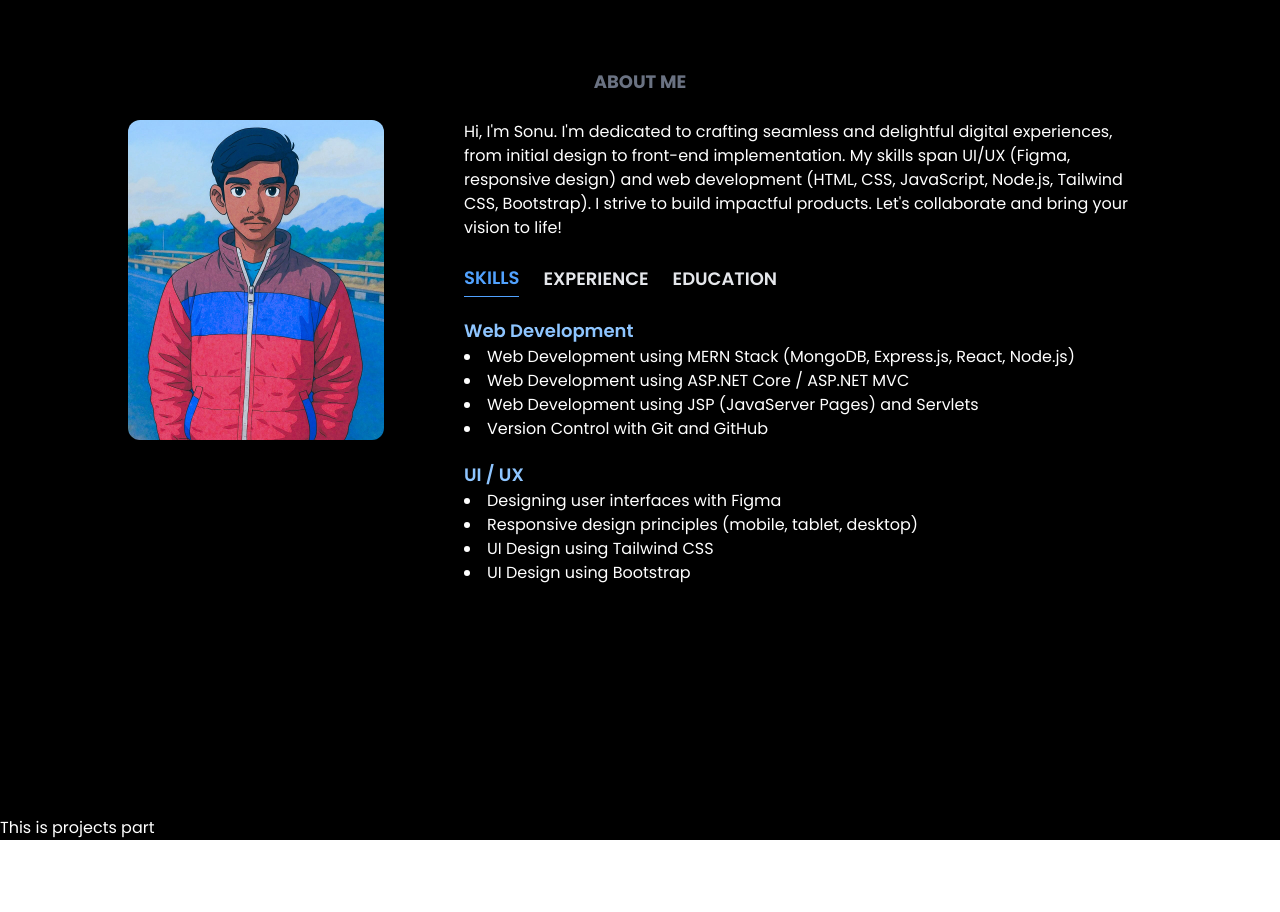
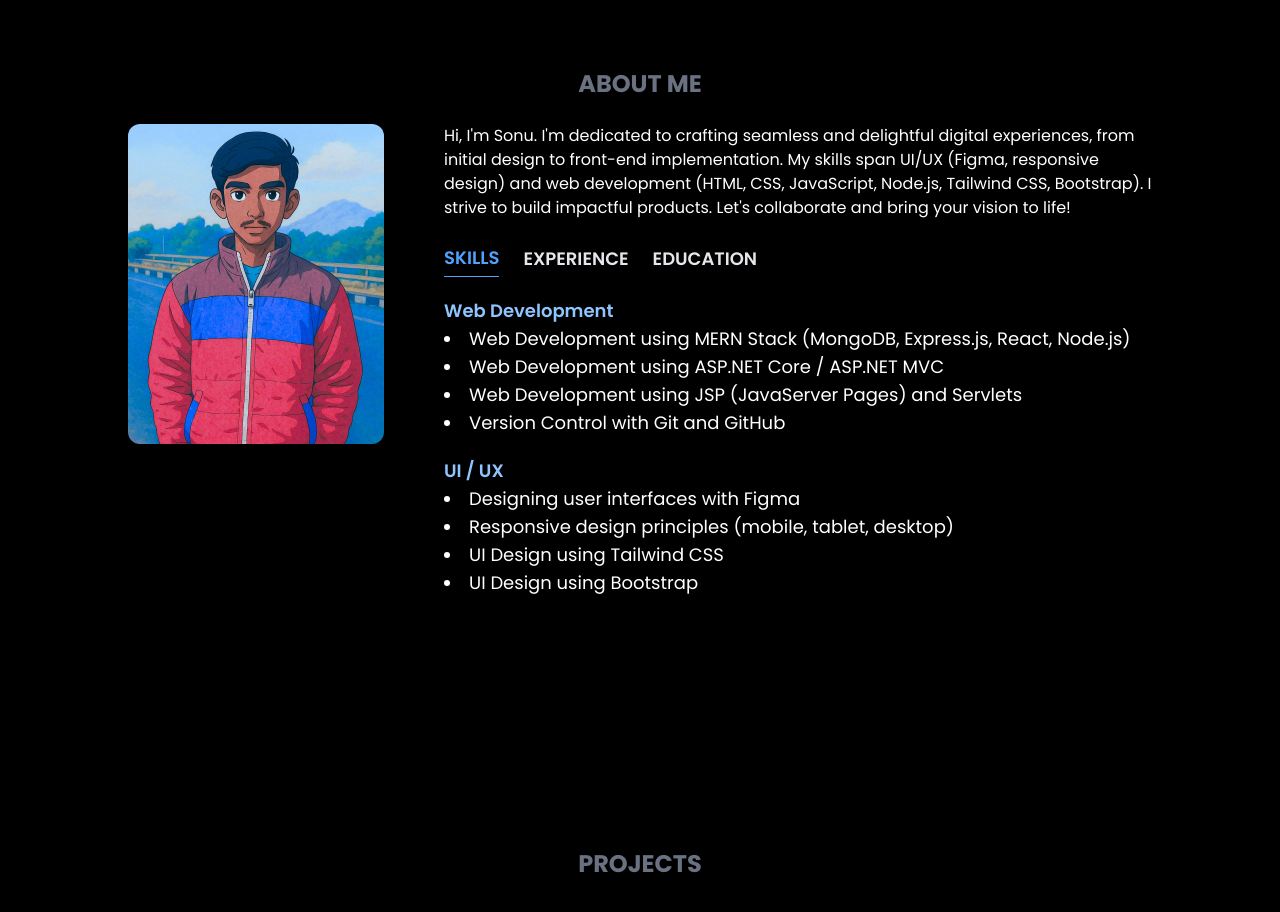
Before and after one commit to sonukr108/My-Portfolio, a React (Vite) app: page / in a window 1280 px wide. Shown: the part 680-1592 px from the top of the page. Before the commit the page ends 1520 px from the top, so only its background shows below. Built offline with nearby package versions, Linux system fonts and the light colour scheme.

Commit message:
Add projects part

```diff
--- a/src/App.jsx
+++ b/src/App.jsx
@@ -2,7 +2,7 @@ import React from 'react'
 import Navbar from './components/Navbar'
 import Hero from './components/Hero'
 import About from './components/About'
-import Project from './components/Project'
+import Projects from './components/Projects'
 
 
 const App = () => {
@@ -11,7 +11,7 @@ const App = () => {
       <Navbar />
       <Hero />
       <About />
-      <Project />
+      <Projects />
     </div>
   )
 }
--- a/src/components/About.jsx
+++ b/src/components/About.jsx
@@ -4,15 +4,15 @@ import myImage from '../assets/myphoto.jpg'
 const About = () => {
   const [aboutSection, setAboutSection] = useState('skills');
   return (
-    <div id='about' className='px-[10%] py-10 w-full min-h-[155vh] md:min-h-[100vh]'>
+    <div id='about' className='px-[10%] py-10 w-full min-h-[140vh] md:min-h-[100vh]'>
       <div className=' flex flex-col gap-3 items-center justify-center'>
-        <p className='font-bold text-lg text-gray-500 py-3'>ABOUT ME</p>
-        <div className="w-full flex flex-col md:flex-row gap-5 md:gap-20 items-start">
+        <p className='font-bold text-xl lg:text-2xl text-gray-500 py-3'>ABOUT ME</p>
+        <div className="w-full flex flex-col md:flex-row gap-5 md:gap-10 lg:gap-15 items-start">
           <img src={myImage} alt="my workprocess" className='rounded-xl md:h-80' />
 
-          <div className="">
+          <div className="text-sm md:text-lg">
             <p className='text-base'>Hi, I'm Sonu. I'm dedicated to crafting seamless and delightful digital experiences, from initial design to front-end implementation. My skills span UI/UX (Figma, responsive design) and web development (HTML, CSS, JavaScript, Node.js, Tailwind CSS, Bootstrap). I strive to build impactful products. Let's collaborate and bring your vision to life!</p>
-            <div className="buttons flex gap-6 my-5 text-sm md:text-lg">
+            <div className="buttons flex gap-6 my-5">
               <button className={`cursor-pointer py-1  ${aboutSection === 'skills' ? 'text-blue-400 border-b-1 border-blue-400 transition-all duration-200' : 'text-gray-200'} font-semibold hover:text-blue-300`} onClick={() => setAboutSection('skills')}>
                 SKILLS
               </button>
--- a/src/components/Project.jsx
+++ /dev/null
@@ -1,11 +0,0 @@
-import React from 'react'
-
-const Project = () => {
-  return (
-    <div>
-      This is projects part
-    </div>
-  )
-}
-
-export default Project
--- /dev/null
+++ b/src/components/Projects.jsx
@@ -0,0 +1,14 @@
+import React from 'react'
+
+const Projects = () => {
+  return (
+    <div id='projects' className='px-[10%] py-5 w-full min-h-[140vh] md:min-h-[100vh]'>
+      <div className=' flex flex-col gap-3 items-center justify-center'>
+        <p className='font-bold text-xl lg:text-2xl text-gray-500 py-3'>PROJECTS</p>
+
+      </div>
+    </div>
+  )
+}
+
+export default Projects
```
